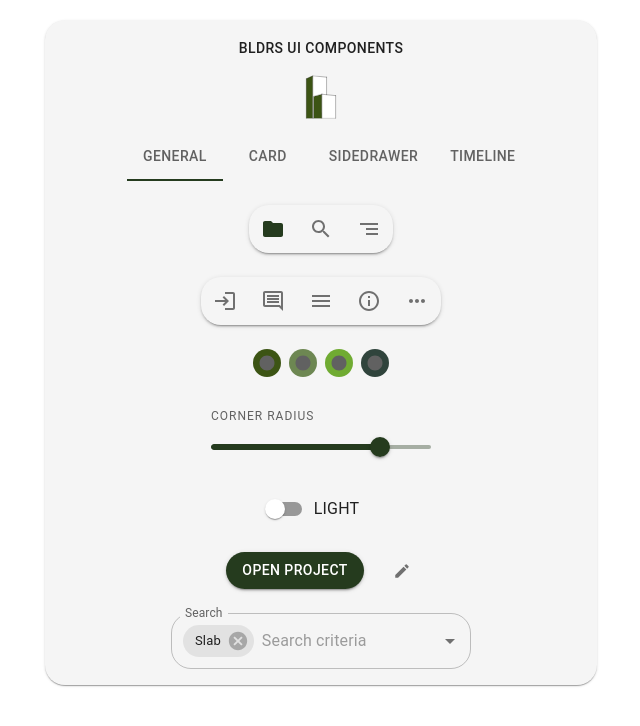
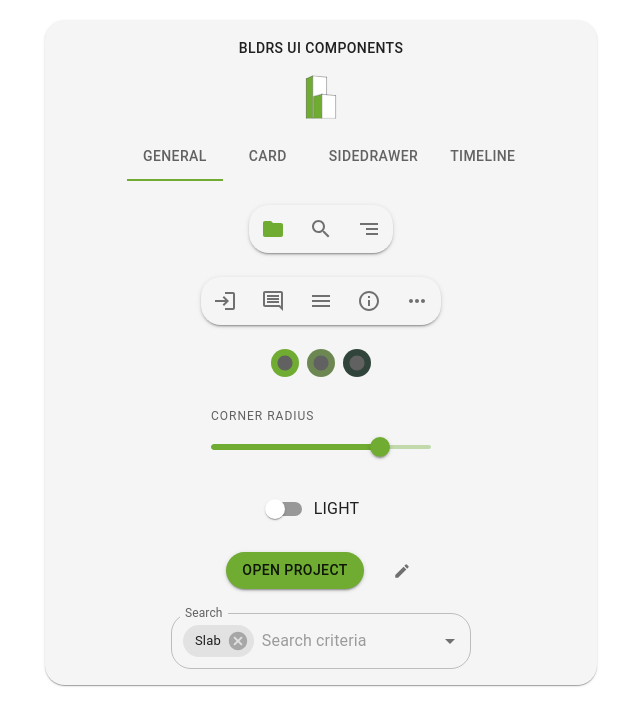
Before and after one commit to OlegMoshkovich/Bldrs_Components, a React (Create React App) app: page / in a window 1280 px wide. Shown: the top 726 px of the page, without its empty margins (319-959 px from the left). Built offline with nearby package versions, Linux system fonts and the light colour scheme.

Commit message:
add color buttons

```diff
--- a/src/App.js
+++ b/src/App.js
@@ -21,6 +21,8 @@ import useStore from './Store';
 import Dialog from './Dialog'
 import Slider from './Slider'
 import CircleIcon from '@mui/icons-material/Circle';
+import CircleOutlinedIcon from '@mui/icons-material/CircleOutlined';
+import {colors} from './colors'
 
 
 function App({changeTheme, darkTheme}) {
@@ -67,34 +69,18 @@ function App({changeTheme, darkTheme}) {
                 <ButtonGroupControls/>
                 <ButtonGroupOperations/>
                 <Stack direction="row" alignItems="center" spacing={1}>
-                  <IconButton
-                    onClick={()=>setThemeScheme(0)}
-                    sx={{backgroundColor:'#3C5414'}}
-                    size="small"
-                  >
-                    <CircleIcon fontSize="inherit" color='secondary'/>
-                  </IconButton>
-                  <IconButton
-                    onClick={()=>setThemeScheme(1)}
-                    sx={{backgroundColor:'#6D8752'}}
-                    size="small"
-                  >
-                    <CircleIcon fontSize="inherit" color='secondary'/>
-                  </IconButton>
-                  <IconButton
-                    onClick={()=>setThemeScheme(2)}
-                    sx={{backgroundColor:'#70AB32'}}
-                    size="small"
-                  >
-                    <CircleIcon fontSize="inherit" color='secondary'/>
-                  </IconButton>
-                  <IconButton
-                    onClick={()=>setThemeScheme(3)}
-                    sx={{backgroundColor:'#30443C'}}
-                    size="small"
-                  >
-                    <CircleIcon fontSize="inherit" color='secondary'/>
-                  </IconButton>
+                  {colors.map((color, index)=>{
+                    return(
+                      <IconButton
+                      onClick={()=>setThemeScheme(index)}
+                      sx={{backgroundColor:color.primary}}
+                      size="small"
+                    >
+                      <CircleIcon fontSize="inherit" color='secondary'/>
+                    </IconButton>
+                    )
+                  })
+                  }
                 </Stack>
                 <Slider value={borderRadius} setValueCb={(value)=>setBorderRadius(value)}/>
                 <Typography variant="overline">
--- a/src/Logo.jsx
+++ b/src/Logo.jsx
@@ -1,14 +1,18 @@
 import React from 'react'
 import SvgIcon from '@mui/material/SvgIcon';
+import useStore from './Store';
+import {colors} from './colors'
 
 
 export default function Logo(){
+  const { themeScheme } = useStore()
+
 
 return(
   <SvgIcon sx={{transform: 'scale(1.8)'}}>
   <svg width="104" height="150" viewBox="0 0 104 150" fill="none" xmlns="http://www.w3.org/2000/svg">
-    <path d="M23.4853 1L1 11.4931V149.403H23.4853V1Z" fill="#3C5414"/>
-    <path d="M26.2524 72.9077V149.349L54.9647 149.403L55.0463 65.3628L26.2524 72.9077Z" fill="#3C5414"/>
+    <path d="M23.4853 1L1 11.4931V149.403H23.4853V1Z" fill={colors[themeScheme].primary}/>
+    <path d="M26.2524 72.9077V149.349L54.9647 149.403L55.0463 65.3628L26.2524 72.9077Z"fill={colors[themeScheme].primary}/>
     <path d="M23.4854 1L71.454 6.17757V67.0566L54.9648 65.4579L26.2524 72.9077V149.403H23.4854V1Z" fill="white"/>
     <path d="M54.8923 65.3628L54.9648 149.403H102.933V70.1361L54.8923 65.3628Z" fill="white"/>
     <path d="M55.0463 65.3628L102.779 70.2901" stroke="black" strokeLinecap="round"/>
--- a/src/SideDrawer.jsx
+++ b/src/SideDrawer.jsx
@@ -51,7 +51,7 @@ export default function TemporaryDrawer() {
               </Button>
               <Button
                 size='small'
-                variant={isProperties ? 'contained' : 'outlined'}
+                variant={'contained'}
                 onClick={toggleDrawer}
               >
                 Close drawer
--- a/src/Slider.jsx
+++ b/src/Slider.jsx
@@ -8,7 +8,7 @@ function ValueLabelComponent(props) {
   const { children, value } = props;
 
   return (
-    <Tooltip enterTouchDelay={0} placement="bottom" title={value}>
+    <Tooltip enterTouchDelay={0} placement="top" title={value}>
       {children}
     </Tooltip>
   );
--- a/src/Theme.jsx
+++ b/src/Theme.jsx
@@ -34,6 +34,13 @@ const themeComponent = {
         }
       },
     },
+    MuiSlider: {
+      styleOverrides: {
+        valueLabel: {
+          backgroundColor: 'green',
+        }
+      },
+    },
     MuiSwitch: {
       root: {
         width: 42,
@@ -64,6 +71,37 @@ const themeComponent = {
         transition: 'background-color 300ms cubic-bezier(0.4, 0, 0.2, 1) 0ms,border 300ms cubic-bezier(0.4, 0, 0.2, 1) 0ms',
       },
     },
+      MuiSwitch: {
+      root: {
+        width: 42,
+        height: 26,
+        padding: 0,
+        margin: 8,
+      },
+      switchBase: {
+        padding: 1,
+        '&$checked, &$colorPrimary$checked, &$colorSecondary$checked': {
+          transform: 'translateX(16px)',
+          color: '#fff',
+          '& + $track': {
+            opacity: 1,
+            border: 'none',
+          },
+        },
+      },
+      thumb: {
+        width: 24,
+        height: 24,
+      },
+      track: {
+        borderRadius: 13,
+        border: '1px solid #bdbdbd',
+        backgroundColor: '#fafafa',
+        opacity: 1,
+        transition: 'background-color 300ms cubic-bezier(0.4, 0, 0.2, 1) 0ms,border 300ms cubic-bezier(0.4, 0, 0.2, 1) 0ms',
+      },
+    },
+
   },
 }
 
--- a/src/Timeline.jsx
+++ b/src/Timeline.jsx
@@ -51,7 +51,11 @@ export default function CustomizedTimeline() {
             <TimelineConnector />
           </TimelineSeparator>
           <TimelineContent sx={{ py: '12px', px: 2, lineHeight:'1em' }} >
-            <Paper elevation={active === 0 ? 3 : 1} sx={{padding:'6px 6px 6px 12px'}}>
+            <Paper
+              variant='background'
+              elevation={active === 0 ? 3 : 1}
+              sx={{padding:'6px 6px 6px 12px'}}
+            >
               <Typography variant="caption">
                 Submit drawings to the structural engineer, waiting for the feedback
               </Typography>
@@ -86,7 +90,7 @@ export default function CustomizedTimeline() {
             <TimelineConnector />
           </TimelineSeparator>
           <TimelineContent sx={{ py: '12px', px: 2, lineHeight:'1em' }} >
-            <Paper elevation={active === 0 ? 3 : 1} sx={{padding:'6px 6px 6px 12px'}}>
+            <Paper elevation={active === 1 ? 3 : 1} sx={{padding:'6px 6px 6px 12px'}}>
               <Typography variant="caption">
                 Submit drawings to the structural engineer, waiting for the feedback
               </Typography>
@@ -120,7 +124,8 @@ export default function CustomizedTimeline() {
           </TimelineSeparator>
           <TimelineContent sx={{ py: '12px', px: 2, lineHeight:'1em' }} >
             <Paper
-              elevation={active === 0 ? 3 : 1}
+              elevation={active === 2 ? 3 : 1}
+              variant='background'
               sx={{padding:'6px 6px 6px 12px'}}>
               <Typography variant="caption">
                 Waiting for the architect of record
--- /dev/null
+++ b/src/colors.js
@@ -0,0 +1,5 @@
+ export const colors = [
+  {primary: '#70AB32'},
+  {primary: '#6D8752'},
+  {primary: '#30443C'},
+]
--- a/src/index.js
+++ b/src/index.js
@@ -11,18 +11,14 @@ import {ThemeProvider } from '@mui/material/styles';
 import { createTheme } from '@mui/material';
 import { grey } from '@mui/material/colors';
 import useStore from './Store';
+import {colors} from './colors'
 
 const Sample = () =>{
 const [dark, setDark] = useState(false)
 const { borderRadius } = useStore();
 const { themeScheme } = useStore()
 
-const colors = [
-  {primary: '#253B1E'},
-  {primary: '#6D8752'},
-  {primary: '#70AB32'},
-  {primary: '#30443C'},
-]
+
 const themeComponent = {
   spacing: 8,
   shape: {
```
